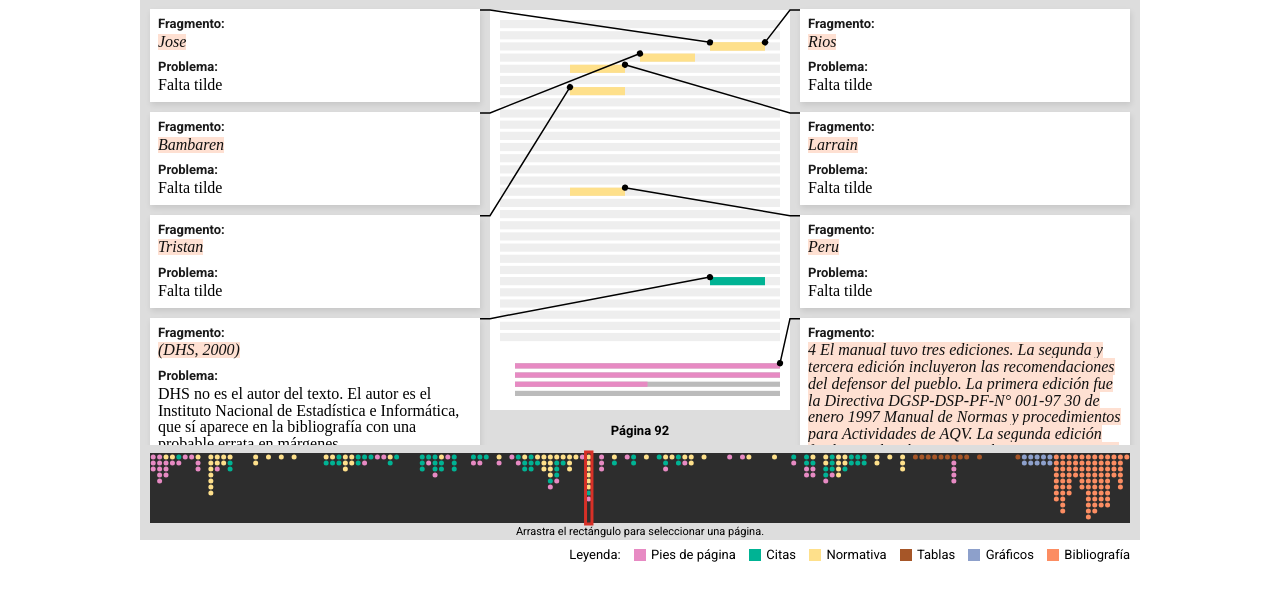
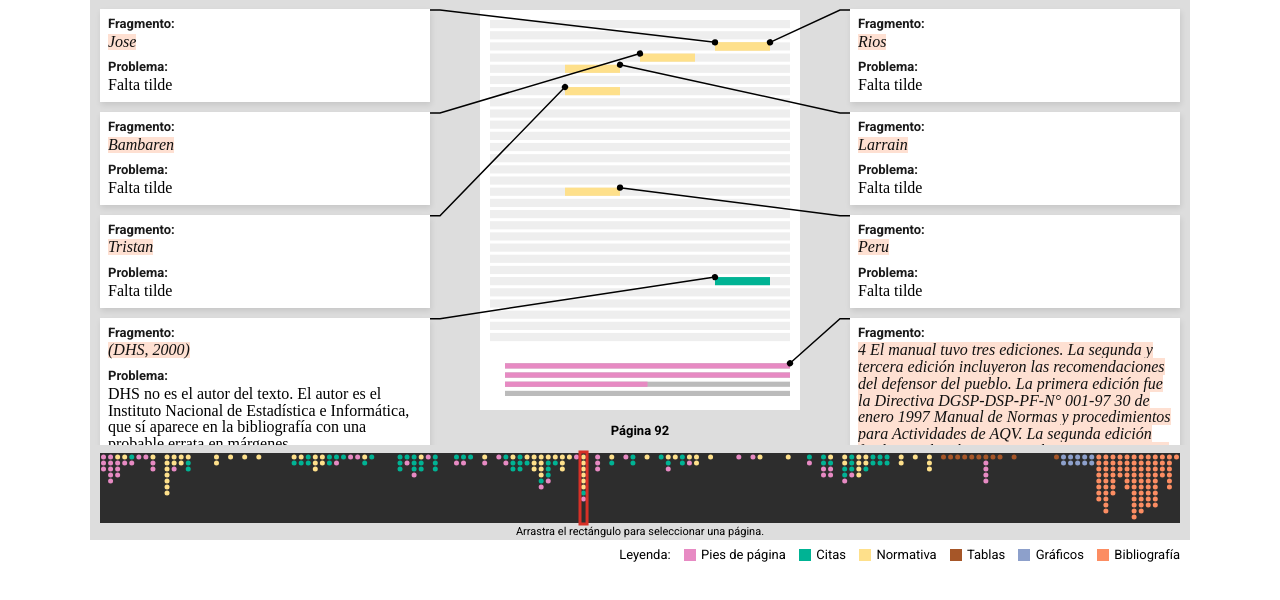
Before and after one commit to jpmartinezv/book-fc, a plain HTML site: page index.html in a window 1280 px wide. Drawn offline with nearby package versions, Linux system fonts and the light colour scheme; a web font is replaced by a local one.

Commit message:
Update styles

```diff
--- a/main.js
+++ b/main.js
@@ -12,7 +12,7 @@ const BookViz = (parameters) => {
     let curr_pag = 92;
     // Page
     self.page_height = 400;
-    self.page_width = 300;
+    self.page_width = 320;
     self.page_padd = 10;
     self.page_x = (self.width - self.page_width) / 2;
     self.page_y = 10;
--- a/style.css
+++ b/style.css
@@ -12,7 +12,7 @@ body {
 }
 
 .container {
-    max-width: 1000px;
+    max-width: 1100px;
     width: 100%;
     margin: 0 auto;
 }
@@ -97,7 +97,8 @@ body {
 #root {
     background-color: #dddddd;
     position: relative;
-    width: 1000px;
+    width: 100%;
+    max-width: 1200px;
     height: 540px;
     margin: 0 auto;
 }
```
